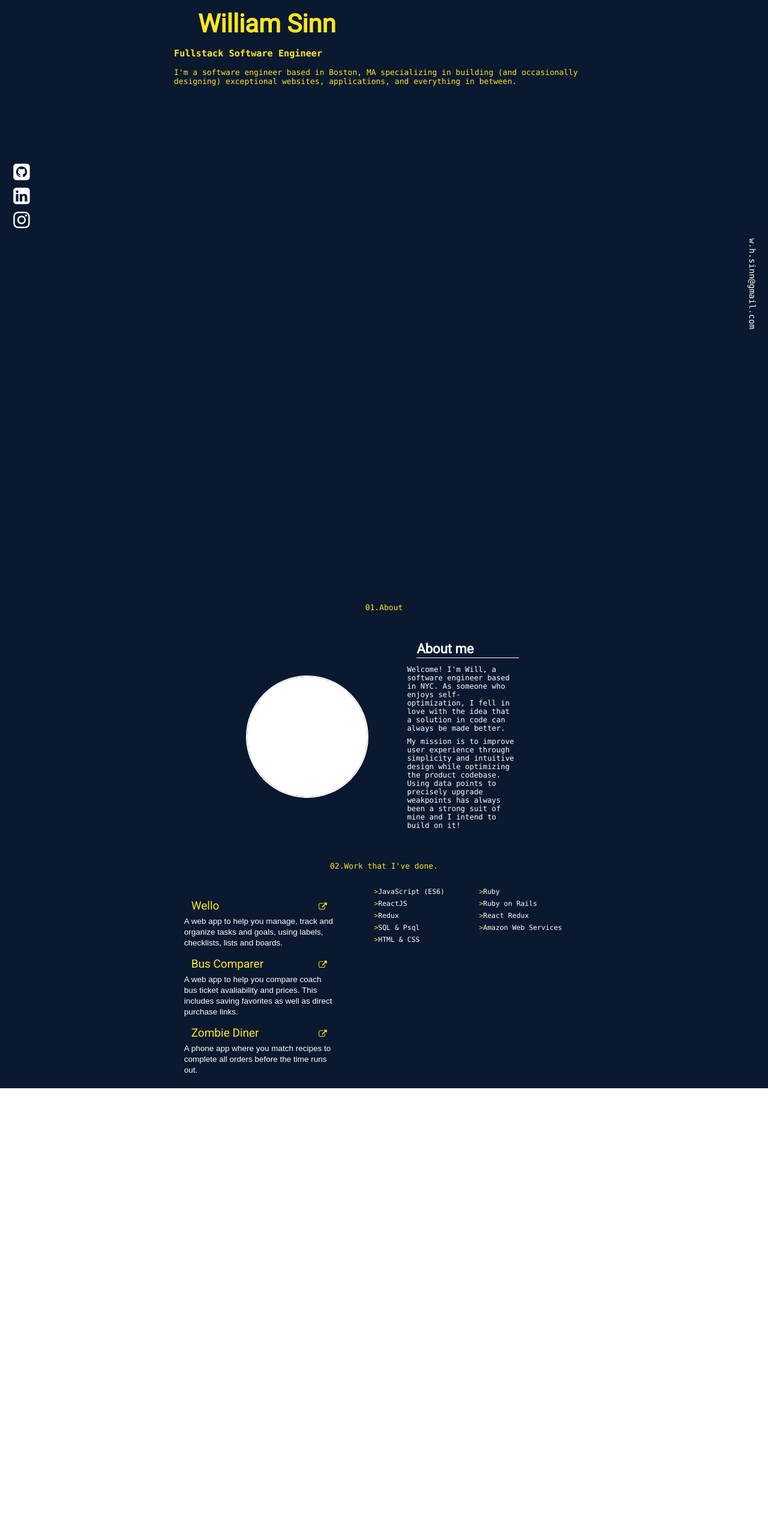
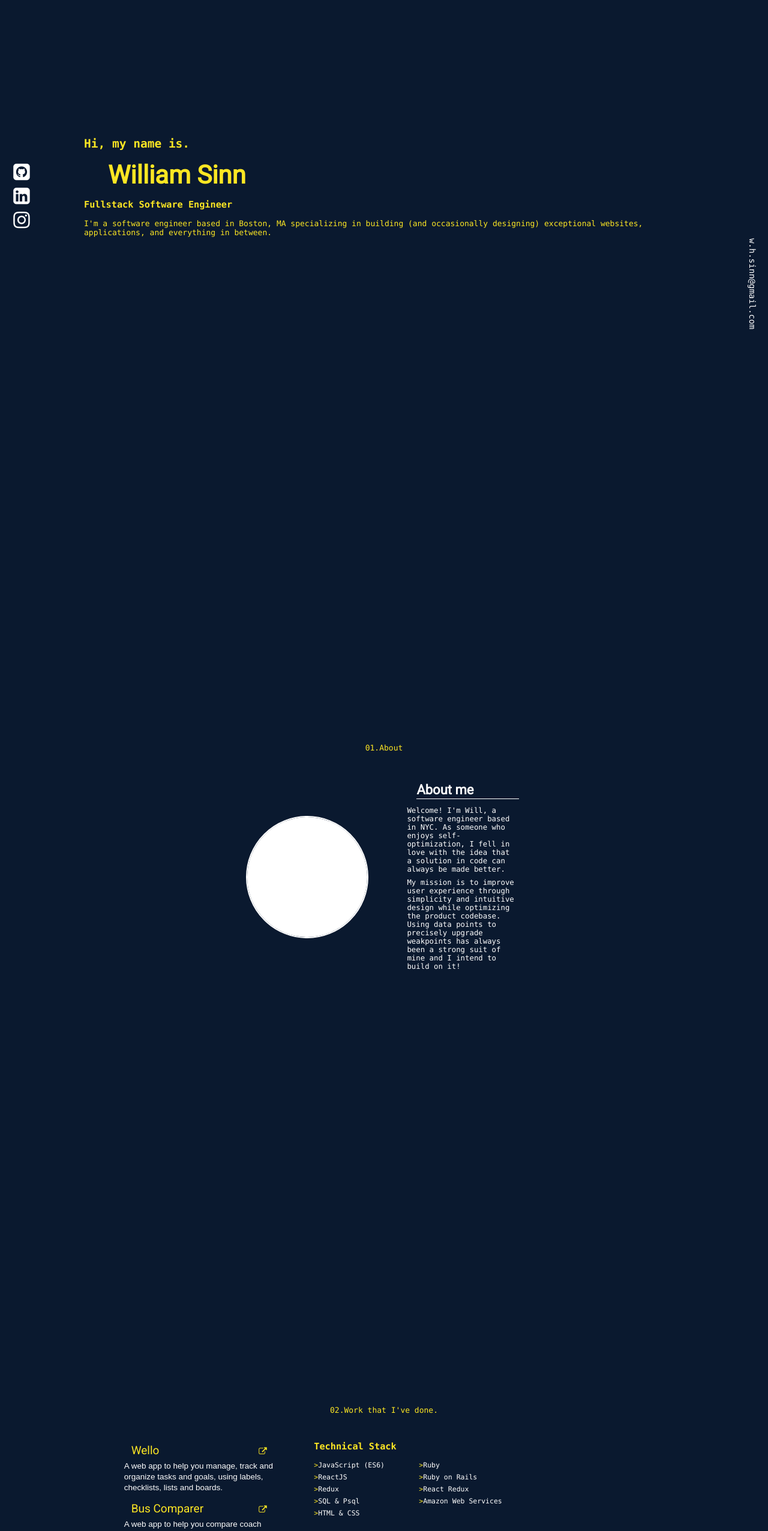
Before and after one commit to willsinn/ws-portfolio, a React (Create React App) app: page / in a window 1280 px wide. Shown: the part 240-2792 px from the top of the page at 60% size. Before the commit the page ends 2054 px from the top, so only its background shows below. Built offline with nearby package versions, Linux system fonts and the light colour scheme; a web font is replaced by a local one.

Commit message:
finalize layout

```diff
--- a/src/App.css
+++ b/src/App.css
@@ -11,8 +11,10 @@ body {
 }
 .projects,
 .about,
-.landing {
+.landing,
+.work {
   width: 100%;
+  min-height: 100vh;
   max-width: 1000px;
   display: flex;
   -webkit-box-pack: center;
@@ -21,6 +23,7 @@ body {
   flex-direction: column;
   align-items: flex-start;
   margin: 0px auto;
+  padding: 150px 0;
 }
 ul {
   display: flex;
--- a/src/components/LandingPage.js
+++ b/src/components/LandingPage.js
@@ -3,7 +3,7 @@ import React from "react";
 const LandingPage = () => {
   return (
     <div className="landing">
-      <section className="main">
+      <section className="">
         <h1>Hi, my name is.</h1>
         <h2 className="name">William Sinn</h2>
         <h3>
--- a/src/components/SkillList.js
+++ b/src/components/SkillList.js
@@ -11,8 +11,11 @@ const SkillList = () => {
       ));
     }
   };
+  const titleStyle = { color: "var(--txt-yw)" };
+
   return (
     <div className="tech-skills-cont">
+      <h3 style={titleStyle}>Technical Stack</h3>
       <ul className="skill-list">{renderSkills()}</ul>
     </div>
   );
```
